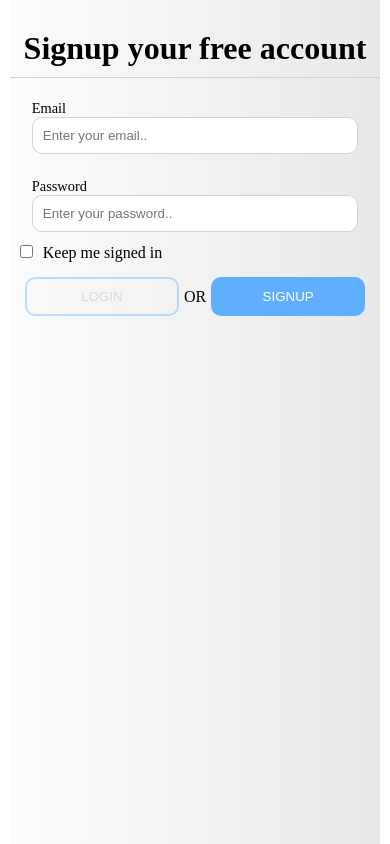
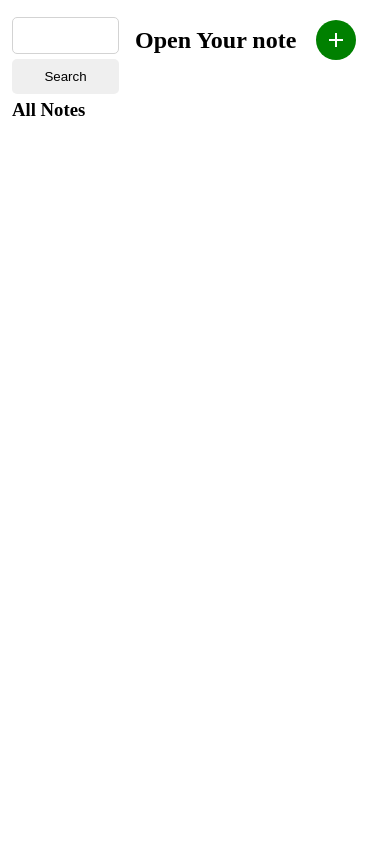
Before and after one commit to ssenoga/my-notes, a React (Create React App) app: page /home in a window 390 px wide. Built offline with nearby package versions, Linux system fonts and the light colour scheme.

Commit message:
Finished with the UI now going for the backened with firebase

```diff
--- a/package.json
+++ b/package.json
@@ -8,9 +8,13 @@
   ],
   "main": "src/index.js",
   "dependencies": {
+    "@material-ui/core": "4.11.0",
+    "@material-ui/icons": "4.9.1",
     "react": "16.12.0",
     "react-dom": "16.12.0",
-    "react-scripts": "3.0.1"
+    "react-router-dom": "5.2.0",
+    "react-scripts": "3.0.1",
+    "uuid": "8.3.0"
   },
   "devDependencies": {
     "typescript": "3.8.3"
--- a/src/App.js
+++ b/src/App.js
@@ -1,13 +1,52 @@
 import React from "react";
+import {
+  BrowserRouter as Router,
+  Switch,
+  Route,
+  Redirect
+} from "react-router-dom";
+
 import "./styles.css";
 import Login from "./components/Login";
 import Signup from "./components/Signup";
+import Home from "./components/Screens/Home";
+import { UseStateValue } from "./stateProvider";
 
 export default function App() {
+  const [{ authenticated }] = UseStateValue();
+
   return (
-    <>
-      <Login />
-      <div className="App"></div>
-    </>
+    <Router>
+      <Switch>
+        <Route exact path="/signup">
+          <Signup />
+        </Route>
+        <Route exact path="/">
+          <Login />
+        </Route>
+        <ProtectedRoute authenticated={authenticated} path="/home">
+          <Home />
+        </ProtectedRoute>
+      </Switch>
+    </Router>
   );
 }
+
+const ProtectedRoute = ({ authenticated, children, ...rest }) => {
+  return (
+    <Route
+      {...rest}
+      render={({ location }) =>
+        authenticated ? (
+          children
+        ) : (
+          <Redirect
+            to={{
+              pathname: "/"
+            }}
+          />
+        )
+      }
+    />
+  );
+};
--- a/src/components/Login/index.js
+++ b/src/components/Login/index.js
@@ -1,6 +1,7 @@
 import React, { useState } from "react";
 import Loader from "../SimpleComponents/Loader";
 import "./login.css";
+import { Link } from "react-router-dom";
 
 export default function Signup() {
   //email regx
@@ -41,14 +42,10 @@ export default function Signup() {
     }
   };
 
-  const goToLogin = () => {
-    alert(1);
-  };
-
   return (
     <div className="login">
       <div className="login__header">
-        <h1>Signup your free account</h1>
+        <h1>Log into your account</h1>
       </div>
       <form className="login__form">
         <div className="form__group">
@@ -104,9 +101,9 @@ export default function Signup() {
             {loading && <Loader size={"small"} />}
           </button>
           <p>OR</p>
-          <button className="input__button btn__primary" onClick={goToLogin}>
+          <Link className="input__button btn__primary" to="/signup">
             SIGNUP
-          </button>
+          </Link>
         </div>
       </form>
     </div>
--- /dev/null
+++ b/src/components/Screens/Home/Modal.js
@@ -0,0 +1,85 @@
+import React, { useState } from "react";
+import { Modal } from "@material-ui/core";
+import { v4 } from "uuid";
+
+import { UseStateValue } from "../../../stateProvider";
+
+export default function MyModal({ open, handleOpen }) {
+  const [title, setTitle] = useState("");
+  const [category, setCategory] = useState("");
+  const [content, setContent] = useState("");
+
+  const [, dispatch] = UseStateValue();
+
+  const handleOnClick = (e) => {
+    e.preventDefault();
+
+    dispatch({
+      type: "ADD_NEW_NOTE",
+      note: {
+        id: v4(),
+        title,
+        category,
+        content
+      }
+    });
+
+    handleOpen(false);
+  };
+
+  return (
+    <Modal
+      style={{ border: 0, outline: 0 }}
+      open={open}
+      onClose={() => handleOpen(false)}
+      aria-labelledby="simple-modal-title"
+      aria-describedby="simple-modal-description">
+      <div className="modal">
+        <h2>Add New Note</h2>
+        <form className="login__form">
+          <div className="form__group">
+            <label htmlFor="title">Title</label>
+            <input
+              value={title}
+              id="title"
+              type="text"
+              placeholder="Enter notes title..."
+              className="input__field"
+              required={true}
+              onChange={(e) => setTitle(e.target.value)}
+            />
+          </div>
+
+          <div className="form__group">
+            <label htmlFor="category">Category</label>
+            <input
+              value={category}
+              id="category"
+              type="text"
+              placeholder="Enter the category..."
+              className="input__field"
+              required={true}
+              onChange={(e) => setCategory(e.target.value)}
+            />
+          </div>
+
+          <div className="form__group">
+            <label htmlFor="content">Content</label>
+            <textarea
+              rows="10"
+              className="input__field"
+              id="content"
+              value={content}
+              onChange={(e) => setContent(e.target.value)}></textarea>
+          </div>
+          <button
+            type="submit"
+            className="input__button"
+            onClick={handleOnClick}>
+            ADD NOTE
+          </button>
+        </form>
+      </div>
+    </Modal>
+  );
+}
--- /dev/null
+++ b/src/components/Screens/Home/home.css
@@ -0,0 +1,47 @@
+@media (max-width: 640px) {
+  .home__left {
+    padding: 2px;
+    margin-right: 4px;
+  }
+  .home__form {
+    width: 100%;
+  }
+  .home__form form {
+    flex-wrap: wrap;
+  }
+
+  .search__input {
+    border-radius: 5px;
+    margin: 5px 0 5px 0;
+    border: 1px solid var(--border-color) !important;
+  }
+  .search__button {
+    border-radius: 5px;
+    width: 100%;
+  }
+  .list__header {
+    padding: 5px 0;
+  }
+  .list {
+    padding: 5px 0;
+  }
+
+  .list ul li {
+    font-size: 0.8rem;
+  }
+
+  .home__read {
+    width: 65%;
+  }
+  .modal {
+    display: block;
+    width: 100%;
+  }
+  .modal form {
+    width: 100%;
+  }
+  .modal h2 {
+    text-align: center;
+    padding: 10px;
+  }
+}
--- /dev/null
+++ b/src/components/Screens/Home/index.js
@@ -0,0 +1,92 @@
+import React, { useState, useEffect } from "react";
+import AddIcon from "@material-ui/icons/Add";
+import MyModal from "./Modal";
+import "./home.css";
+
+import { UseStateValue } from "../../../stateProvider";
+import { Link, useRouteMatch, Route, Switch } from "react-router-dom";
+
+import { useParams } from "react-router-dom";
+
+export default function Home() {
+  const [{ user }] = UseStateValue();
+  const [open, setOpen] = useState(false);
+
+  const handleOpen = (x) => setOpen(x);
+  let { path, url } = useRouteMatch();
+  return (
+    <div className="home">
+      <MyModal open={open} handleOpen={handleOpen} />
+      {/* notes list */}
+      <div className="home__left">
+        <div className="home__form">
+          <form>
+            <input type="search" className="search__input" />
+            <button className="search__button">Search</button>
+          </form>
+        </div>
+        <div className="list__header">
+          <h3>All Notes</h3>
+        </div>
+        <div className="list">
+          <ul>
+            {user?.notes.map((note) => (
+              <li key={note.id}>
+                <Link to={`${url}/${note.id}`}>{note.title}</Link>
+              </li>
+            ))}
+          </ul>
+        </div>
+      </div>
+      {/* read mode */}
+      <div className="home__read">
+        <Switch>
+          <Route exact path={path}>
+            <div className="read__header">
+              <h2>Open Your note</h2>
+              <div
+                onClick={() => setOpen(true)}
+                className="add__icon"
+                title="Add New Note">
+                <AddIcon />
+              </div>
+            </div>
+          </Route>
+          <Route path={`${path}/:noteID`}>
+            <Read setOpen={setOpen} />
+          </Route>
+        </Switch>
+      </div>
+    </div>
+  );
+}
+
+const Read = ({ setOpen }) => {
+  const [{ user }] = UseStateValue();
+  const { noteID } = useParams();
+  let note = user.notes.filter((note) => note.id === noteID);
+
+  console.log(user.notes[0]);
+  console.log(note);
+  return (
+    <>
+      <div className="read__header">
+        <h2>{note[0]?.title}</h2>
+        <div
+          onClick={() => setOpen(true)}
+          className="add__icon"
+          title="Add New Note">
+          <AddIcon />
+        </div>
+      </div>
+      <div className="read__category">
+        <h4>
+          {note[0]?.category} <sup>.</sup> 2020/08/12
+        </h4>
+      </div>
+      <div className="read__content">
+        <p>{note[0]?.content}</p>
+      </div>
+    </>
+  );
+};
--- a/src/components/Signup/index.js
+++ b/src/components/Signup/index.js
@@ -1,6 +1,7 @@
 import React, { useState } from "react";
 import Loader from "../SimpleComponents/Loader";
 import "./signup.css";
+import { Link } from "react-router-dom";
 
 export default function Signup() {
   //email regx
@@ -43,10 +44,6 @@ export default function Signup() {
         setLoading(false);
       }, 2000);
     }
-  };
-
-  const goToLogin = () => {
-    alert(1);
   };
 
   return (
@@ -126,9 +123,9 @@ export default function Signup() {
             {loading && <Loader size={"small"} />}
           </button>
           <p>OR</p>
-          <button className="input__button btn__primary" onClick={goToLogin}>
+          <Link className="input__button btn__primary" to="/">
             LOGIN
-          </button>
+          </Link>
         </div>
       </form>
     </div>
--- a/src/index.js
+++ b/src/index.js
@@ -2,11 +2,15 @@ import React from "react";
 import ReactDOM from "react-dom";
 
 import App from "./App";
+import { StateProvider } from "./stateProvider";
+import reducer, { initialState } from "./reducer";
 
 const rootElement = document.getElementById("root");
 ReactDOM.render(
   <React.StrictMode>
-    <App />
+    <StateProvider initialState={initialState} reducer={reducer}>
+      <App />
+    </StateProvider>
   </React.StrictMode>,
   rootElement
 );
--- /dev/null
+++ b/src/reducer.js
@@ -0,0 +1,35 @@
+export const initialState = {
+  user: {
+    id: 1,
+    name: "Ssenoga",
+    notes: [
+      // {
+      //   id: 1,
+      //   title: "This is my first test",
+      //   category: "Learning",
+      //   content:
+      //     "Lorem ipsum dolor sit amet, consectetur adipiscing elit. Sed maximus tortor dictum, maximus neque et, lacinia velit. In eu elit rutrum nibh malesuada iaculis quis vel metus. Suspendisse ac tortor aliquet nisi malesuada aliquam. Duis id nibh accumsan, posuere odio eget, vulputate erat. Donec ut massa turpis. Maecenas a libero nisi"
+      // }
+    ]
+  },
+  authenticated: true
+};
+
+export default function reducer(state, action) {
+  switch (action.type) {
+    case "user_loggedin":
+      return;
+    case "ADD_NEW_NOTE":
+      return {
+        user: {
+          id: state.user.id,
+          name: state.user.name,
+          notes: state.user.notes.concat(action.note)
+        },
+        authenticated: state.authenticated
+      };
+
+    default:
+      return state;
+  }
+}
--- /dev/null
+++ b/src/stateProvider.js
@@ -0,0 +1,15 @@
+// set the data layer
+
+import React, { createContext, useReducer, useContext } from "react";
+
+// this is the data layer
+export const StateContext = createContext();
+
+// build a provider
+export const StateProvider = ({ reducer, initialState, children }) => (
+  <StateContext.Provider value={useReducer(reducer, initialState)}>
+    {children}
+  </StateContext.Provider>
+);
+
+export const UseStateValue = () => useContext(StateContext);
--- a/src/styles.css
+++ b/src/styles.css
@@ -10,7 +10,12 @@
   margin: 0;
   box-sizing: border-box;
 }
-
+ul {
+  list-style: none;
+}
+a {
+  text-decoration: none;
+}
 .error {
   color: red;
 }
@@ -103,6 +108,83 @@ input[type="checkbox"] {
   opacity: 0.4;
 }
 
+.home {
+  display: flex;
+  padding: 10px;
+}
+.home__left {
+  width: 30%;
+  padding: 10px;
+  margin-right: 10px;
+}
+.home__form {
+  width: 100%;
+}
+.home__form form {
+  display: flex;
+}
+
+.search__input {
+  width: 100%;
+  padding: 10px;
+  border-top-left-radius: 5px;
+  border-bottom-left-radius: 5px;
+  display: inline-block;
+  border: 1px solid var(--border-color);
+  border-right: none;
+}
+.search__button {
+  display: inline-block;
+  padding: 10px;
+  border-bottom-right-radius: 5px;
+  border-top-right-radius: 5px;
+}
+.list__header {
+  padding: 10px;
+}
+.list {
+  padding: 10px;
+}
+
+.list ul li {
+  padding: 6px;
+  margin: 2px;
+}
+
+.home__read {
+  width: 65%;
+}
+
+.read__header {
+  display: flex;
+  justify-content: space-between;
+  align-items: center;
+  padding: 10px;
+}
+.read__category {
+  padding: 10px;
+}
+
+.add__icon {
+  width: 40px;
+  height: 40px;
+  border-radius: 50%;
+  background: green;
+  display: flex;
+  align-items: center;
+  justify-content: center;
+  cursor: pointer;
+  color: white;
+}
+
+.modal {
+  display: flex;
+  flex-direction: column;
+  align-items: center;
+  justify-content: center;
+  background: var(--form-bg-color);
+  color: white;
+}
 /* spin */
 @keyframes spin {
   0% {
```
